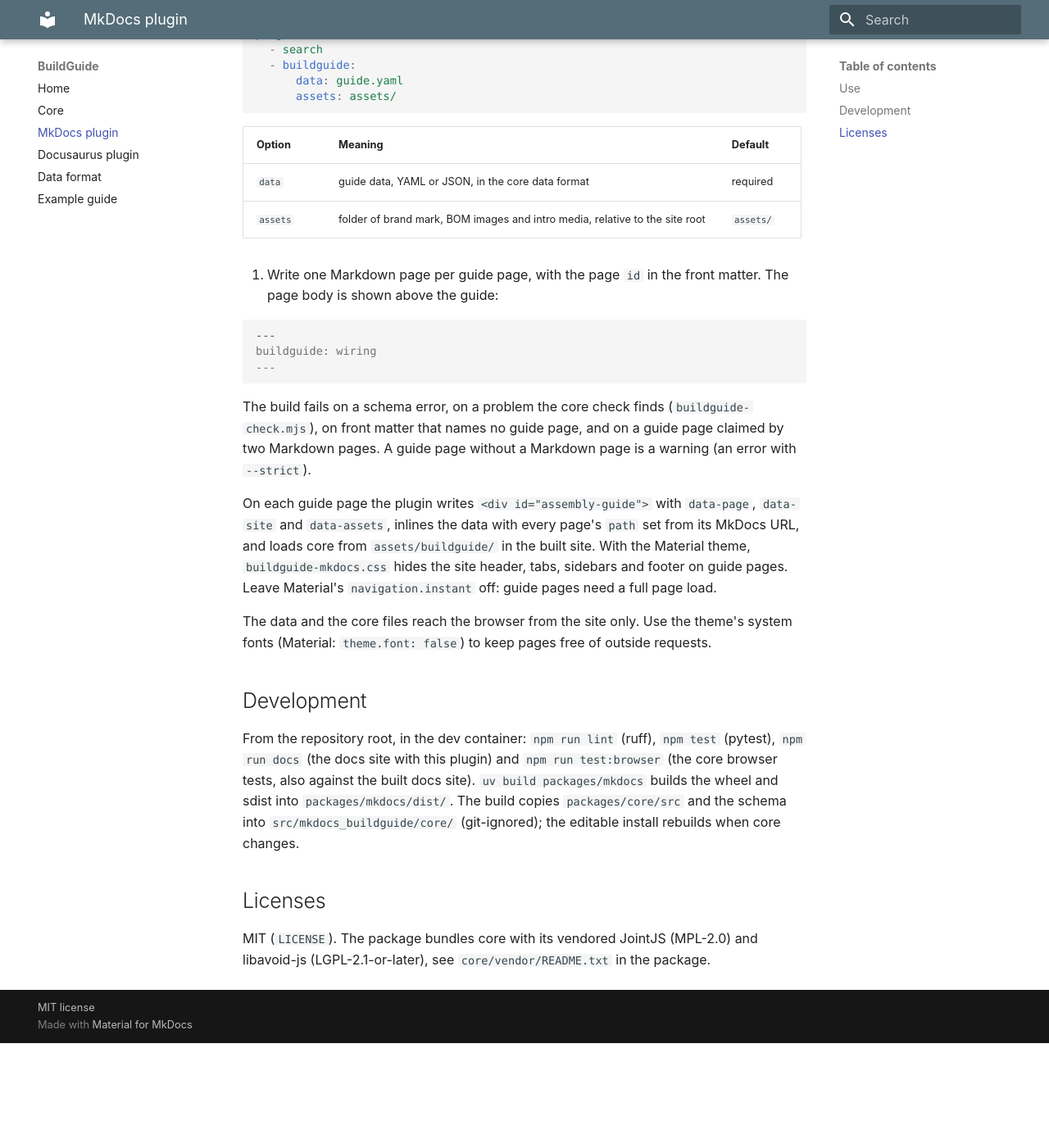
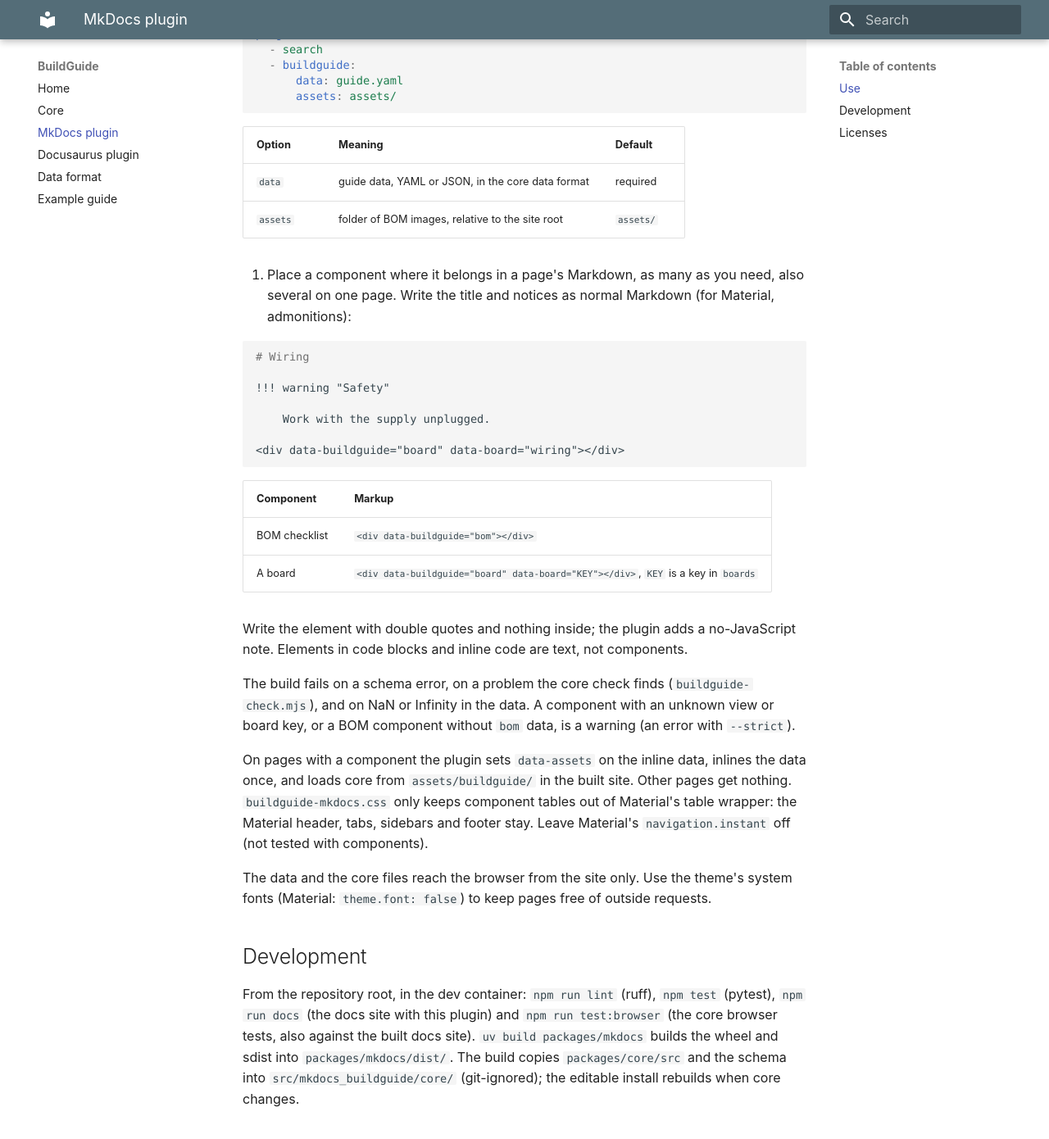
Before and after one commit to OpenReloading/BuildGuide, an MkDocs documentation site: the page built from docs/mkdocs.md, in a window 1280 px wide and 1400 px high, scrolled down 465 px. Shown: the top 1390 px of the window at 82% size. Built offline with MkDocs 1.6.1 and Material for MkDocs 9.7.7, drawn with Linux system fonts in a browser that asks for light colours; before the commit the page ends 1738 px from its top, so only the background shows below that; some of the changed text lies outside the part shown.

Commit message:
feat(mkdocs)!: embed components with data-buildguide elements in Markdown
The plugin finds <div data-buildguide="bom"> and <div data-buildguide="board"
data-board="KEY"> in a page, adds a no-JavaScript note and injects the data and
the script only on pages with a component. An unknown view or board key is a
warning, an error with --strict. The Material chrome stays visible.

BREAKING CHANGE: the front matter buildguide: <page id> is gone, and so are the
data-page, data-site and data-assets-of-site markup, the guide data fields pages,
intro, brand, notices, revision and board.next, and the CSS that hid the
Material header, tabs, sidebars and footer.

Assisted-by: generative AI

````diff
--- a/packages/mkdocs/README.md
+++ b/packages/mkdocs/README.md
@@ -1,6 +1,6 @@
 # BuildGuide for MkDocs
 
-MkDocs plugin: each page with the front matter `buildguide: <page id>` shows that page of a BuildGuide guide. The plugin checks the data at build time and bundles the core browser files.
+MkDocs plugin: put a BuildGuide component (a BOM checklist or a wiring or tubing board) anywhere in a Markdown page. The plugin checks the data at build time and bundles the core browser files. Your pages, notices and navigation stay your own.
 
 ## Use
 
@@ -23,19 +23,30 @@
    | Option | Meaning | Default |
    |---|---|---|
    | `data` | guide data, YAML or JSON, in the core data format | required |
-   | `assets` | folder of brand mark, BOM images and intro media, relative to the site root | `assets/` |
+   | `assets` | folder of BOM images, relative to the site root | `assets/` |
 
-3. Write one Markdown page per guide page, with the page `id` in the front matter. The page body is shown above the guide:
+3. Place a component where it belongs in a page's Markdown, as many as you need, also several on one page. Write the title and notices as normal Markdown (for Material, admonitions):
 
    ```markdown
-   ---
-   buildguide: wiring
-   ---
+   # Wiring
+
+   !!! warning "Safety"
+
+       Work with the supply unplugged.
+
+   <div data-buildguide="board" data-board="wiring"></div>
    ```
 
-The build fails on a schema error, on a problem the core check finds (`buildguide-check.mjs`), on front matter that names no guide page, and on a guide page claimed by two Markdown pages. A guide page without a Markdown page is a warning (an error with `--strict`).
+   | Component | Markup |
+   |---|---|
+   | BOM checklist | `<div data-buildguide="bom"></div>` |
+   | A board | `<div data-buildguide="board" data-board="KEY"></div>`, `KEY` is a key in `boards` |
 
-On each guide page the plugin writes `<div id="assembly-guide">` with `data-page`, `data-site` and `data-assets`, inlines the data with every page's `path` set from its MkDocs URL, and loads core from `assets/buildguide/` in the built site. With the Material theme, `buildguide-mkdocs.css` hides the site header, tabs, sidebars and footer on guide pages. Leave Material's `navigation.instant` off: guide pages need a full page load.
+   Write the element with double quotes and nothing inside; the plugin adds a no-JavaScript note. Elements in code blocks and inline code are text, not components.
+
+The build fails on a schema error, on a problem the core check finds (`buildguide-check.mjs`), and on NaN or Infinity in the data. A component with an unknown view or board key, or a BOM component without `bom` data, is a warning (an error with `--strict`).
+
+On pages with a component the plugin sets `data-assets` on the inline data, inlines the data once, and loads core from `assets/buildguide/` in the built site. Other pages get nothing. `buildguide-mkdocs.css` only keeps component tables out of Material's table wrapper: the Material header, tabs, sidebars and footer stay. Leave Material's `navigation.instant` off (not tested with components).
 
 The data and the core files reach the browser from the site only. Use the theme's system fonts (Material: `theme.font: false`) to keep pages free of outside requests.
 
````
Also changed, not shown: packages/mkdocs/src/mkdocs_buildguide/buildguide-mkdocs.css (+2 -11 lines), 2 other files.
